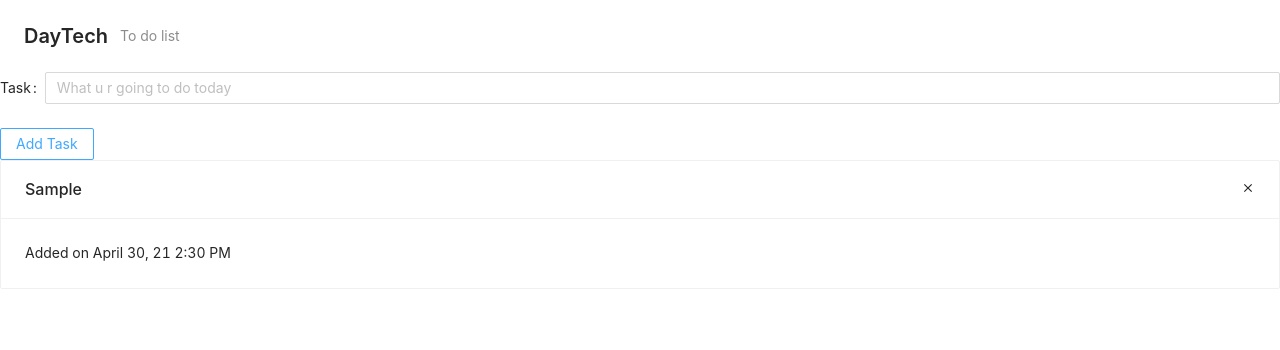
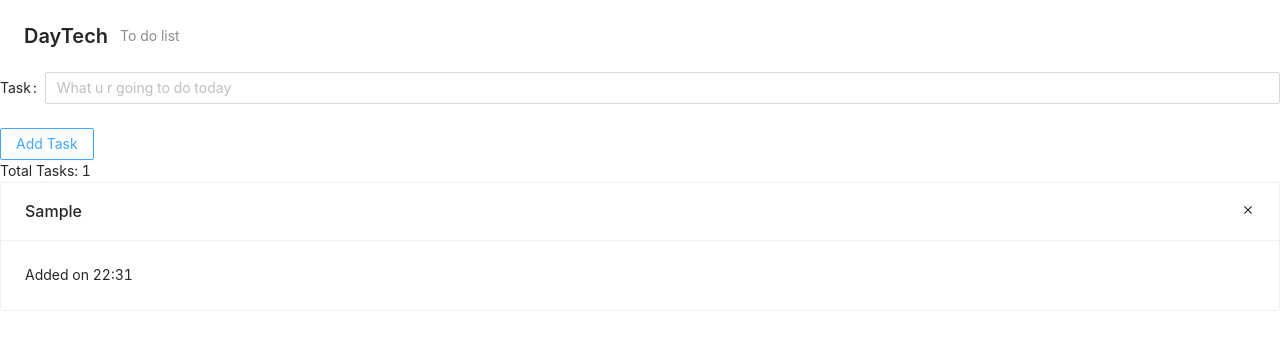
Before and after one commit to piamboat/todo-typescript-antd, a Next.js app: page / in a window 1280 px wide. Both pictures are taken after typing "Sample" into the empty fields and a click on the button "Add Task". Shown: the top 350 px of the page. Built offline with nearby package versions, Linux system fonts and the light colour scheme.

Commit message:
add num of tasks

```diff
--- a/src/components/AddTaskBar.tsx
+++ b/src/components/AddTaskBar.tsx
@@ -1,26 +1,31 @@
 import React, { useState } from 'react'
 import DisplayTask from '@/components/DisplayTask'
-import { tasksState } from '@/components/AtomsState'
+import { tasksState, numOfTasks } from '@/components/AtomsState'
 
 import { Form, Input, Button } from 'antd'
-import { useRecoilState } from 'recoil'
+import { useRecoilState, useRecoilValue } from 'recoil'
 
 const AddTaskBar: React.FC = () => {
     const [form] = Form.useForm()
     const [task, setTask] = useState('')
     const [tasks, setTasks] = useRecoilState(tasksState)
+    const totalTasks = useRecoilValue(numOfTasks)
 
     const onSubmitForm = () => {
+        const dateObj = new Date()
+        const time = `Added on ${dateObj.getHours()}:${dateObj.getMinutes()}`
+
         const newTask = {
             id: Math.floor(Math.random() * 10000) + 1,
-            content: task
+            content: task,
+            time
         }
 
         setTasks([newTask, ...tasks])
         form.resetFields()
     };
 
-    const onDeleteTask = (id) => {
+    const onDeleteTask = (id: number) => {
         setTasks( tasks.filter(task => task.id !== id) )
     }
 
@@ -48,6 +53,7 @@ const AddTaskBar: React.FC = () => {
                     Add Task
                 </Button>
             </ Form>
+            <div className="mb-2">Total Tasks: {totalTasks}</div>
             <DisplayTask onDeleteTask={onDeleteTask} />
         </React.Fragment>
     )
--- a/src/components/AtomsState.ts
+++ b/src/components/AtomsState.ts
@@ -1,6 +1,15 @@
-import { atom } from 'recoil'
+import { atom, selector } from 'recoil'
 
 export const tasksState = atom({
     key: 'tasksState',
     default: <{}[]>[]
 })
+
+// use when we want to calculate one or more state to get the result
+export const numOfTasks = selector({
+    key: 'numOfTasks',
+    get: ({get}) => {
+        const tasks = get(tasksState);
+        return tasks.length
+    }
+})
--- a/src/components/DisplayTask.tsx
+++ b/src/components/DisplayTask.tsx
@@ -5,13 +5,13 @@ import { useRecoilValue } from 'recoil'
 import { MdClose } from "react-icons/md"
 import { Card } from 'antd'
 
-
 const DisplayTask: React.FC = ({ onDeleteTask }) => {
     const tasks = useRecoilValue(tasksState)
+
     const taskList = tasks.map(task => {
         return (
             <Card key={task.id} title={task.content} extra={ <MdClose onClick={() => onDeleteTask(task.id) } />} >
-                Added on April 30, 21 2:30 PM
+                {task.time}
             </Card>
         )
     })
```
